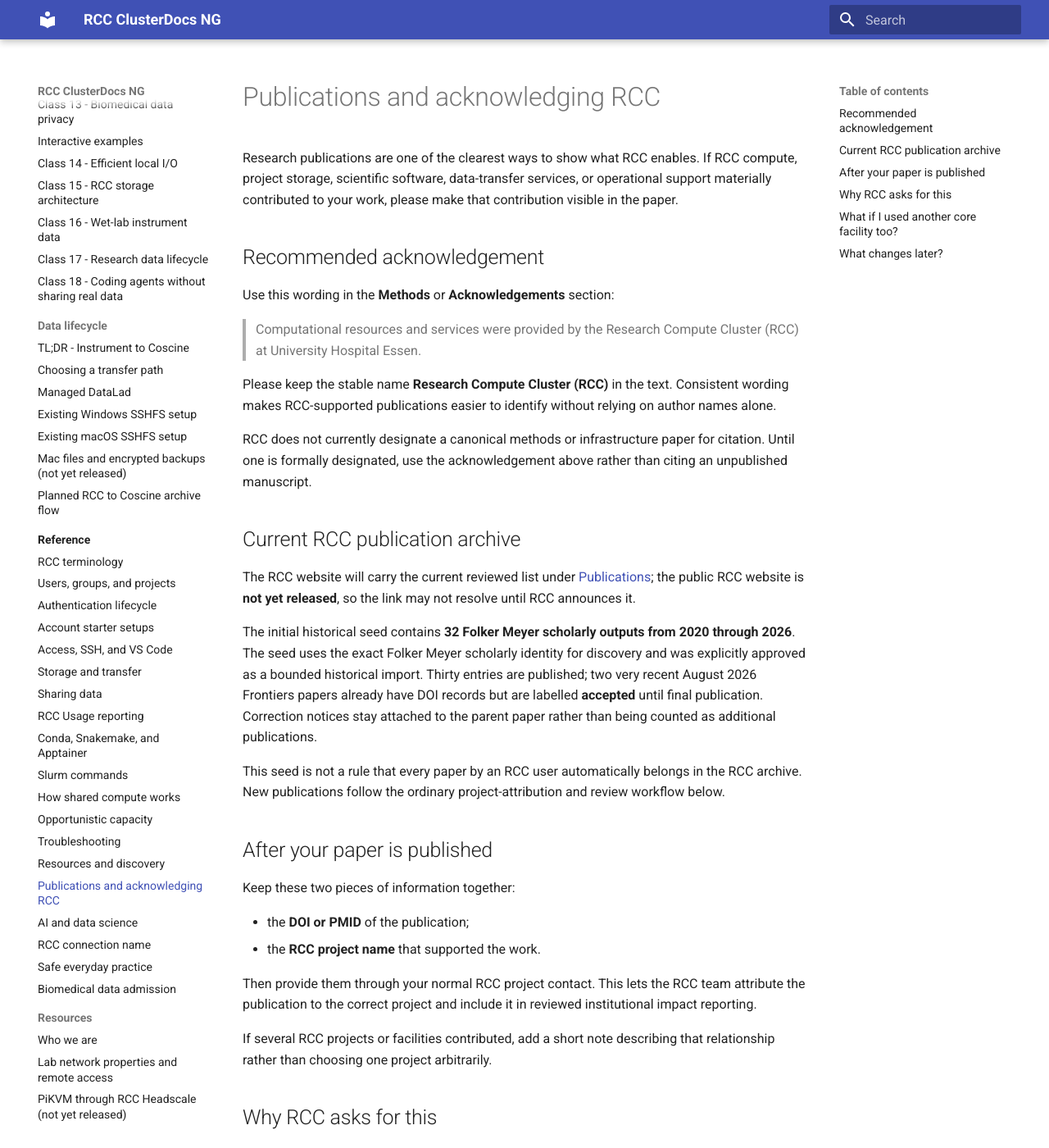
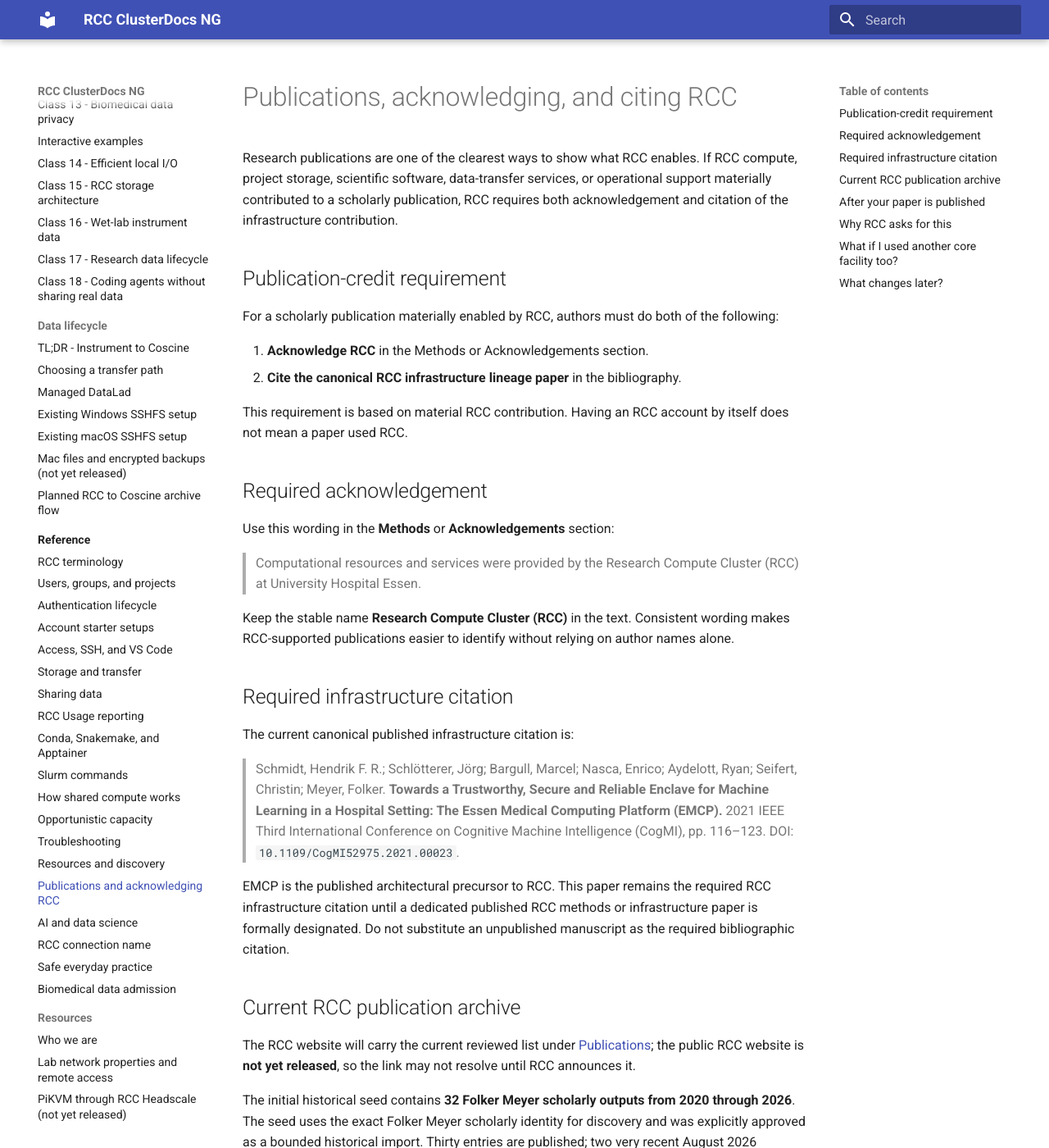
Before and after one commit to IKIM-Essen/ClusterDocs, an MkDocs documentation site: the page built from docs/reference/publications-and-rcc-credit.md, in a window 1280 px wide and 1400 px high. Shown: the whole window at 82% size. Built offline with MkDocs 1.6.1 and Material for MkDocs 9.7.7, drawn with Linux system fonts in a browser that asks for light colours; some of the changed text lies outside the part shown.

Commit message:
docs: require RCC citation for RCC-enabled publications (#86)
* docs: require citation for RCC-enabled publications

* test: pin RCC citation requirement in ClusterDocs

---------

Co-authored-by: Claude <noreply@anthropic.com>

```diff
--- a/docs/reference/publications-and-rcc-credit.md
+++ b/docs/reference/publications-and-rcc-credit.md
@@ -1,16 +1,31 @@
-# Publications and acknowledging RCC
+# Publications, acknowledging, and citing RCC
 
-Research publications are one of the clearest ways to show what RCC enables. If RCC compute, project storage, scientific software, data-transfer services, or operational support materially contributed to your work, please make that contribution visible in the paper.
+Research publications are one of the clearest ways to show what RCC enables. If RCC compute, project storage, scientific software, data-transfer services, or operational support materially contributed to a scholarly publication, RCC requires both acknowledgement and citation of the infrastructure contribution.
 
-## Recommended acknowledgement
+## Publication-credit requirement
+
+For a scholarly publication materially enabled by RCC, authors must do both of the following:
+
+1. **Acknowledge RCC** in the Methods or Acknowledgements section.
+2. **Cite the canonical RCC infrastructure lineage paper** in the bibliography.
+
+This requirement is based on material RCC contribution. Having an RCC account by itself does not mean a paper used RCC.
+
+## Required acknowledgement
 
 Use this wording in the **Methods** or **Acknowledgements** section:
 
 > Computational resources and services were provided by the Research Compute Cluster (RCC) at University Hospital Essen.
 
-Please keep the stable name **Research Compute Cluster (RCC)** in the text. Consistent wording makes RCC-supported publications easier to identify without relying on author names alone.
+Keep the stable name **Research Compute Cluster (RCC)** in the text. Consistent wording makes RCC-supported publications easier to identify without relying on author names alone.
 
-RCC does not currently designate a canonical methods or infrastructure paper for citation. Until one is formally designated, use the acknowledgement above rather than citing an unpublished manuscript.
+## Required infrastructure citation
+
+The current canonical published infrastructure citation is:
+
+> Schmidt, Hendrik F. R.; Schlötterer, Jörg; Bargull, Marcel; Nasca, Enrico; Aydelott, Ryan; Seifert, Christin; Meyer, Folker. **Towards a Trustworthy, Secure and Reliable Enclave for Machine Learning in a Hospital Setting: The Essen Medical Computing Platform (EMCP).** 2021 IEEE Third International Conference on Cognitive Machine Intelligence (CogMI), pp. 116–123. DOI: `10.1109/CogMI52975.2021.00023`.
+
+EMCP is the published architectural precursor to RCC. This paper remains the required RCC infrastructure citation until a dedicated published RCC methods or infrastructure paper is formally designated. Do not substitute an unpublished manuscript as the required bibliographic citation.
 
 ## Current RCC publication archive
 
@@ -35,7 +50,7 @@ If several RCC projects or facilities contributed, add a short note describing t
 
 Publication reporting is intended to form a closed loop:
 
-1. researchers acknowledge RCC;
+1. researchers acknowledge RCC and cite the canonical infrastructure paper;
 2. the DOI/PMID becomes a publication candidate;
 3. the candidate is associated with the relevant RCC project;
 4. the attribution is reviewed;
```
Also changed, not shown: 1 other file.
